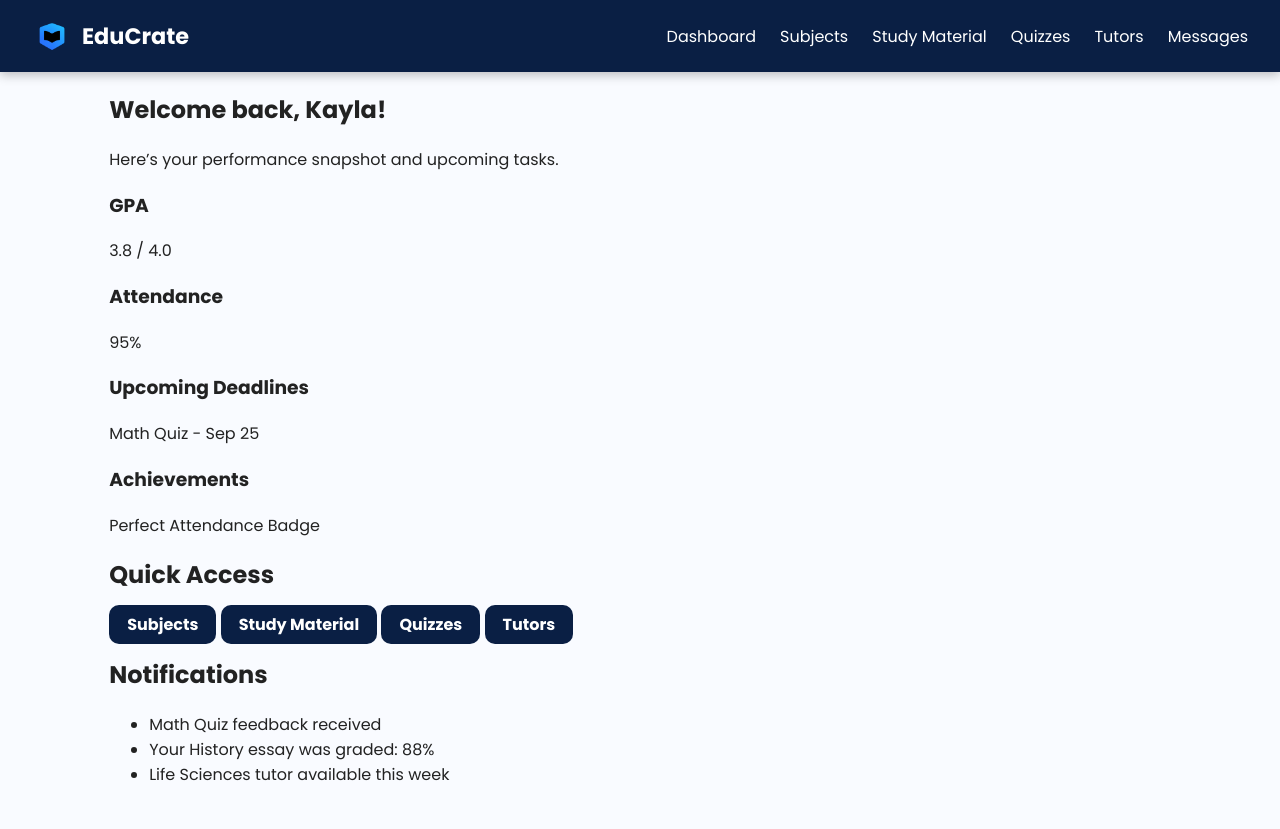
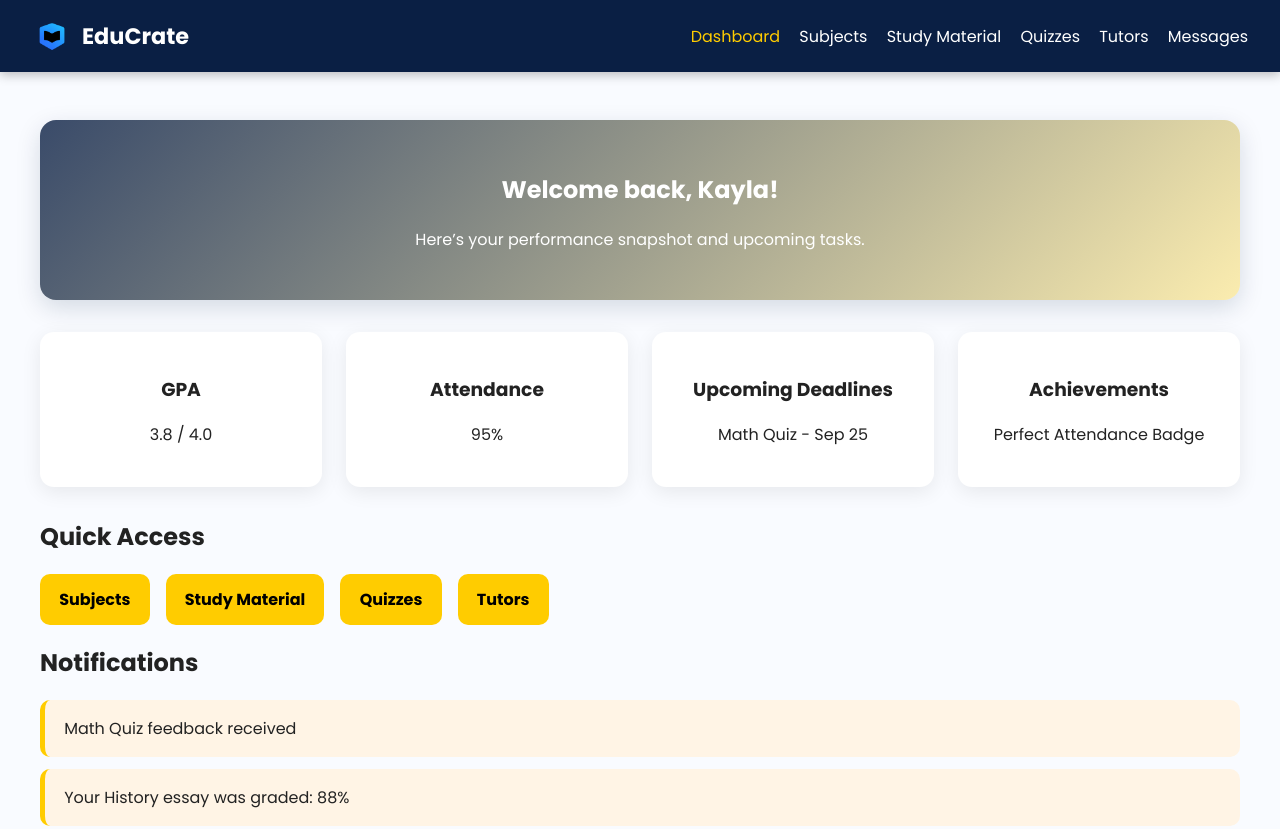
Before and after one commit to shaunte99/EduCrate, a plain HTML site: page dashboard.html in a window 1280 px wide. Shown: the top 829 px of the page. Drawn offline with Linux system fonts and the light colour scheme; a script that the page names is missing.

Commit message:
Update dashboard.css

```diff
--- a/styles/dashboard.css
+++ b/styles/dashboard.css
@@ -1,73 +1,140 @@
-/* Base */
-* { box-sizing: border-box; }
-body { margin:0; font-family:'Poppins',sans-serif; background:#f9fbff; color:#222; -webkit-font-smoothing: antialiased; -moz-osx-font-smoothing: grayscale; }
-a { color:#0A1F44; text-decoration:none; transition: color 0.3s ease; }
-a:hover { color:#FFCC00; }
+body {
+  margin: 0;
+  font-family: 'Poppins', sans-serif;
+  background: #f9fbff;
+  color: #222;
+}
 
-/* Navbar */
-.navbar { position: sticky; top:0; background:#0A1F44; display:flex; justify-content:space-between; align-items:center; padding:1rem 2rem; box-shadow:0 3px 10px rgba(0,0,0,0.25); color:#fff; z-index:999; }
-.logo { display:flex; align-items:center; gap:10px; font-weight:800; font-size:1.4rem; color:#fff; }
-.logo img { height:40px; }
-.nav-links { display:flex; gap:1.5rem; }
-.nav-links a { color:#fff; font-weight:500; position:relative; }
-.nav-links a:hover { color:#FFCC00; }
-.nav-actions .btn { margin-left:10px; }
+.navbar {
+  position: sticky;
+  top: 0;
+  background-color: #0A1F44;
+  display: flex;
+  justify-content: space-between;
+  align-items: center;
+  padding: 1rem 2rem;
+  box-shadow: 0 3px 10px rgba(0,0,0,0.25);
+  z-index: 999;
+}
 
-/* Profile Header */
-.profile-header { display:flex; align-items:center; gap:2rem; flex-wrap:wrap; background:linear-gradient(135deg,#0A1F44cc,#FFCC0050); padding:2rem; border-radius:18px; box-shadow:0 8px 25px rgba(10,31,68,0.15); color:white; margin:2rem auto 1rem; max-width:1100px; }
-.profile-pic { width:150px; height:150px; border-radius:16px; object-fit:cover; border:4px solid #FFCC00; box-shadow:0 0 18px rgba(255,204,0,0.6); transition: transform 0.3s ease; }
-.profile-pic:hover { transform: scale(1.05); }
-.profile-info h1 { margin:0; font-size:2.2rem; font-weight:900; text-shadow:0 2px 5px rgba(0,0,0,0.3); }
-.profile-info .grade, .profile-info .email { font-weight:600; opacity:0.9; margin-top:4px; }
+.logo {
+  display: flex;
+  align-items: center;
+  gap: 10px;
+  color: #fff;
+  font-weight: 800;
+  font-size: 1.4rem;
+}
 
-/* Dashboard Sections */
-.dashboard-main { max-width:1100px; margin:0 auto 5rem; padding:0 1.2rem; }
-.dashboard-section { margin-top:2.5rem; }
-.dashboard-section h2 { font-size:1.8rem; font-weight:800; color:#0A1F44; border-bottom:4px solid #FFCC00; padding-bottom:6px; margin-bottom:1.2rem; }
+.logo img {
+  height: 40px;
+}
 
-/* Progress Cards */
-.progress-cards, .streaks-cards { display:grid; grid-template-columns:repeat(auto-fit,minmax(280px,1fr)); gap:1.5rem; }
-.progress-card, .streak-card { background:#fff; padding:1.8rem 2rem; border-radius:16px; box-shadow:0 5px 20px rgba(0,0,0,0.08); transition: transform 0.3s ease, box-shadow 0.3s ease; }
-.progress-card:hover, .streak-card:hover { transform:translateY(-6px); box-shadow:0 12px 30px rgba(0,0,0,0.15); }
-.progress-card h3, .streak-card h3 { margin:0 0 1rem; font-weight:800; color:#0A1F44; }
-.progress-bar { height:14px; background:#e6eaf2; border-radius:12px; overflow:hidden; margin-bottom:12px; box-shadow: inset 0 2px 4px rgba(0,0,0,0.05); }
-.progress-bar-fill { height:100%; width:0%; border-radius:12px 0 0 12px; background:linear-gradient(90deg,#0A1F44,#FFCC00); transition: width 1.4s ease-in-out; }
-.progress-comments { font-size:0.95rem; color:#444; font-style:italic; }
+.nav-links {
+  display: flex;
+  align-items: center;
+  gap: 1.2rem;
+}
 
-/* Assignments */
-.assignments-list { list-style:none; padding:0; display:flex; flex-direction:column; gap:12px; }
-.assignments-list li { display:flex; justify-content:space-between; align-items:center; background:#fff; padding:1rem 1.2rem; border-radius:14px; box-shadow:0 4px 12px rgba(0,0,0,0.1); transition: transform 0.2s ease; }
-.assignments-list li:hover { transform:translateY(-2px); }
+.nav-links a {
+  text-decoration: none;
+  color: #fff;
+  font-weight: 500;
+  position: relative;
+  padding: 5px 0;
+}
 
-/* Badges */
-.badges-list { display:flex; flex-wrap:wrap; gap:14px; }
-.badge { background:#FFCC00; color:#0A1F44; padding:0.6rem 1rem; font-weight:700; border-radius:14px; box-shadow:0 4px 12px rgba(0,0,0,0.12); transition: transform 0.2s ease; cursor:pointer; }
-.badge:hover { transform:translateY(-3px); }
+.nav-links a.active,
+.nav-links a:hover {
+  color: #FFCC00;
+}
 
-/* Journal */
-textarea { width:100%; min-height:120px; padding:0.8rem 1rem; border-radius:12px; border:2px solid #0A1F44; font-family:'Poppins',sans-serif; font-size:1rem; resize:vertical; transition:border-color 0.3s ease; }
-textarea:focus { border-color:#FFCC00; outline:none; }
+.dashboard-main {
+  max-width: 1200px;
+  margin: 3rem auto;
+  padding: 0 1.2rem;
+}
 
-/* Study Resources */
-.resources-list { list-style:none; padding:0; }
-.resources-list li { margin-bottom:0.8rem; }
-.resources-list a { font-weight:600; color:#0A1F44; transition:color 0.3s ease; }
-.resources-list a:hover { color:#FFCC00; }
+.welcome-card {
+  background: linear-gradient(135deg, #0A1F44cc, #FFCC0050);
+  color: white;
+  padding: 2rem;
+  border-radius: 16px;
+  box-shadow: 0 8px 25px rgba(10,31,68,0.15);
+  text-align: center;
+  margin-bottom: 2rem;
+}
 
-/* Buttons */
-.btn { font-weight:700; border-radius:10px; padding:8px 18px; cursor:pointer; border:none; font-size:1rem; transition:background-color 0.3s ease; }
-.btn.filled { background:#0A1F44; color:#fff; }
-.btn.filled:hover { background:#17336d; }
-.btn.outline { background:transparent; border:2px solid #0A1F44; color:#0A1F44; }
-.btn.outline:hover { background:#eef3ff; }
+.performance-cards {
+  display: grid;
+  grid-template-columns: repeat(auto-fit, minmax(220px, 1fr));
+  gap: 1.5rem;
+  margin-bottom: 2rem;
+}
 
-/* Footer */
-.footer { text-align:center; padding:1.5rem 0; font-weight:600; background-color:#0A1F44; color:white; margin-top:5rem; }
+.performance-cards .card {
+  background: #fff;
+  padding: 1.5rem;
+  border-radius: 14px;
+  box-shadow: 0 5px 20px rgba(0,0,0,0.08);
+  text-align: center;
+  transition: transform 0.3s ease, box-shadow 0.3s ease;
+}
 
-/* Responsive */
-@media(max-width:720px) {
-  .profile-header { flex-direction:column; text-align:center; padding:1.5rem; }
-  .profile-pic { width:130px; height:130px; }
-  .progress-cards, .streaks-cards { grid-template-columns:1fr; }
-  .assignments-list li { flex-direction:column; align-items:flex-start; gap:8px; }
+.performance-cards .card:hover {
+  transform: translateY(-4px);
+  box-shadow: 0 12px 30px rgba(0,0,0,0.15);
 }
+
+.quick-links .links-grid {
+  display: flex;
+  flex-wrap: wrap;
+  gap: 1rem;
+  margin-top: 1rem;
+}
+
+.btn.filled {
+  background: #FFCC00;
+  color: #000;
+  padding: 0.8rem 1.2rem;
+  border-radius: 10px;
+  font-weight: 700;
+  text-decoration: none;
+  text-align: center;
+}
+
+.btn.filled:hover {
+  background: #ffd633;
+}
+
+.notifications ul {
+  list-style: none;
+  padding-left: 0;
+}
+
+.notifications li {
+  background: #fff4e5;
+  padding: 1rem 1.2rem;
+  border-left: 5px solid #FFCC00;
+  margin-bottom: 0.8rem;
+  border-radius: 10px;
+}
+
+.footer {
+  text-align: center;
+  padding: 1.5rem 0;
+  font-weight: 600;
+  background-color: #0A1F44;
+  color: white;
+  margin-top: 3rem;
+}
+
+@media (max-width: 720px) {
+  .performance-cards {
+    grid-template-columns: 1fr;
+  }
+
+  .quick-links .links-grid {
+    flex-direction: column;
+  }
+}
```
